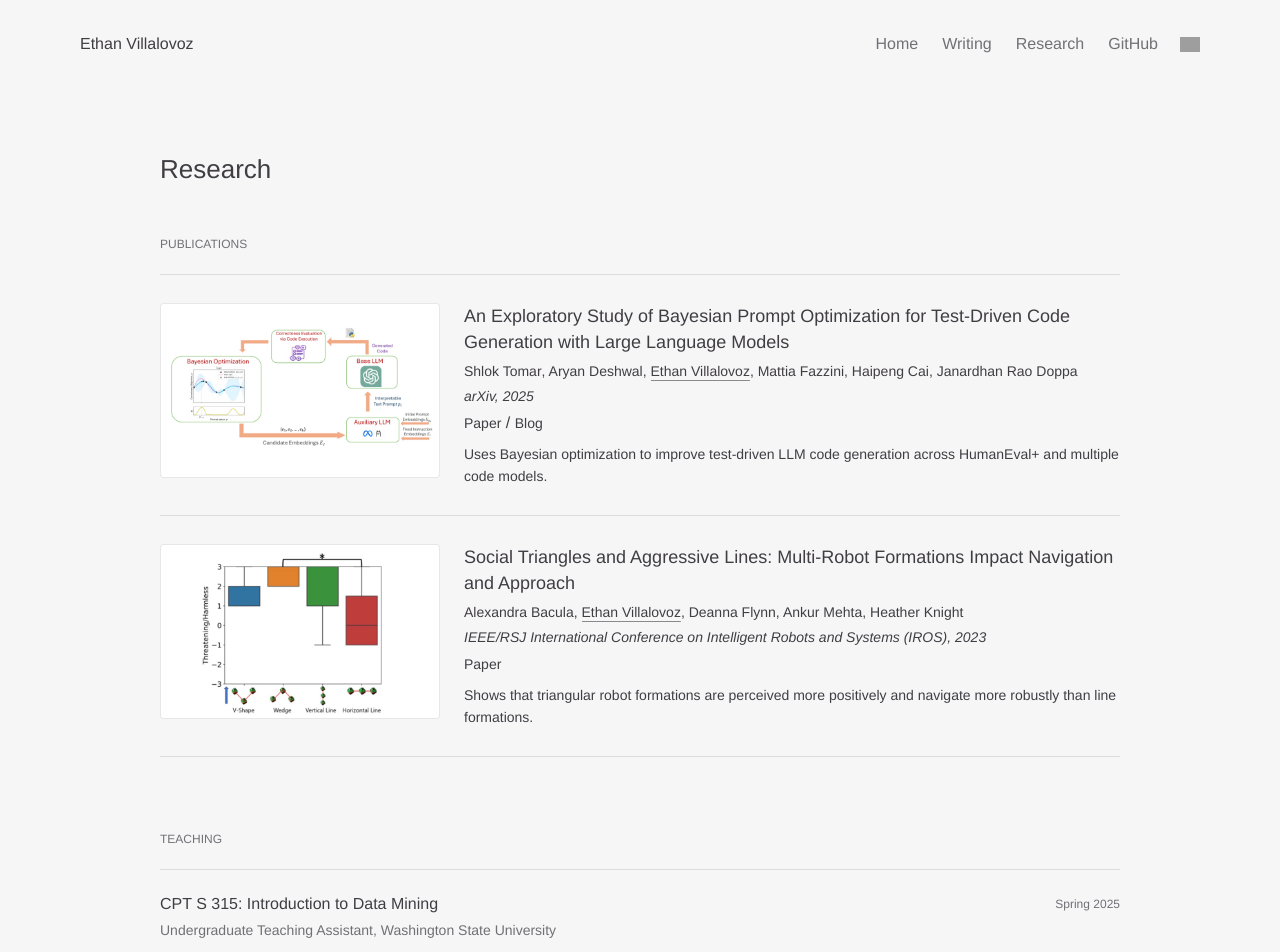
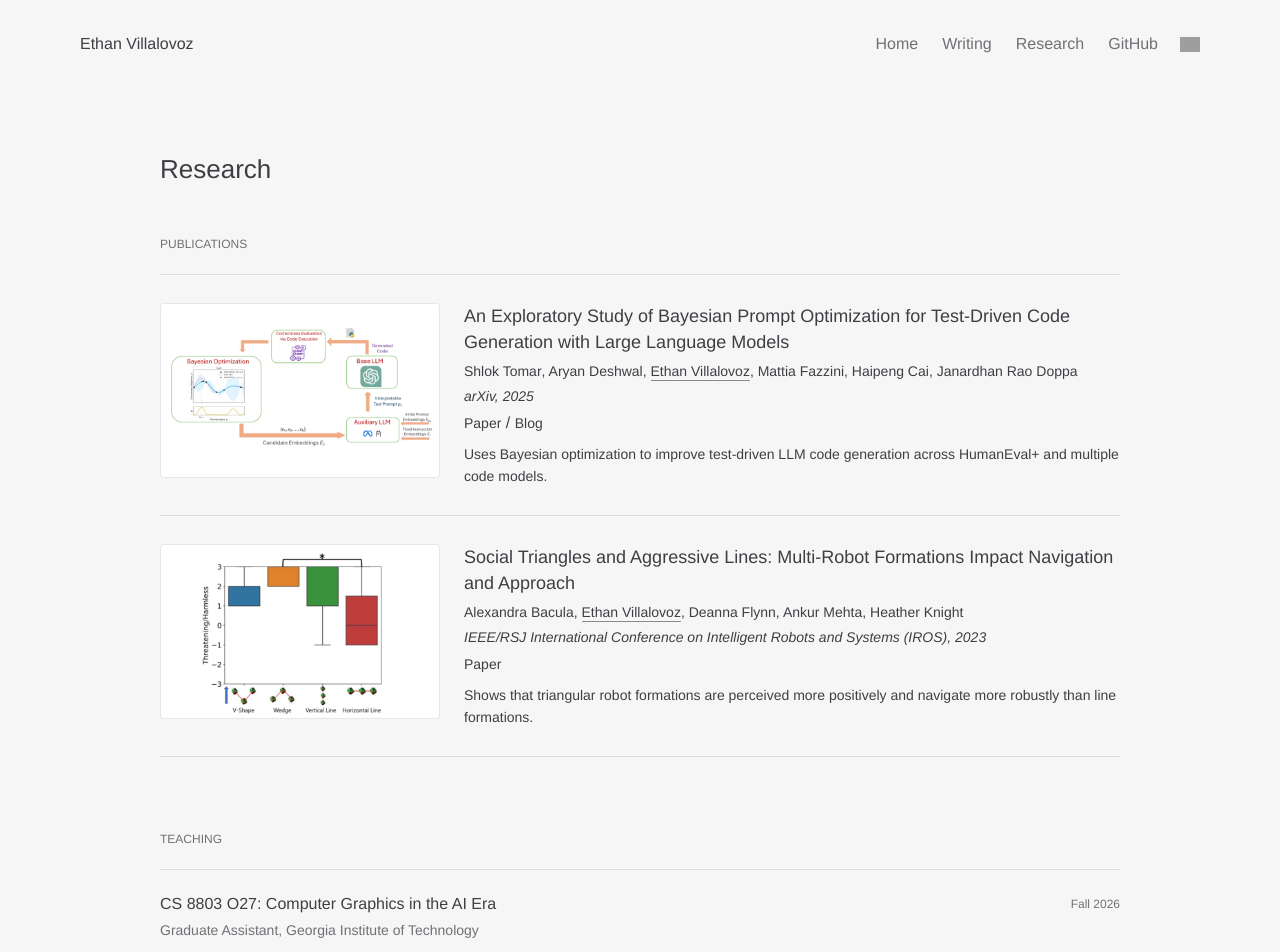
Before and after one commit to ethanvillalovoz/ethanvillalovoz.github.io, a Next.js app: page /research in a window 1280 px wide. Shown: the top 952 px of the page. Built offline with nearby package versions, Linux system fonts and the light colour scheme; grey boxes are pictures that could not be loaded.

Commit message:
Add Georgia Tech graduate assistant role

```diff
--- a/src/app/(secondary)/research/page.tsx
+++ b/src/app/(secondary)/research/page.tsx
@@ -178,7 +178,20 @@ export default function ResearchPage() {
 								{teachingExperiences.map((experience) => (
 									<li key={`${experience.course}-${experience.term}`} className="teaching-row">
 										<div>
-											<h3>{experience.course}</h3>
+											<h3>
+												{experience.href ? (
+													<a
+														href={experience.href}
+														target="_blank"
+														rel="noopener noreferrer"
+														className="portfolio-link"
+													>
+														{experience.course}
+													</a>
+												) : (
+													experience.course
+												)}
+											</h3>
 											<p className="teaching-role">
 												{experience.role}, {experience.institution}
 											</p>
--- a/src/data/research.ts
+++ b/src/data/research.ts
@@ -29,6 +29,7 @@ export interface ResearchPublication {
 
 export interface TeachingExperience {
 	course: string;
+	href?: string;
 	role: string;
 	institution: string;
 	term: string;
@@ -107,6 +108,13 @@ export const researchPublications: ResearchPublication[] = [
 
 export const teachingExperiences: TeachingExperience[] = [
 	{
+		course: "CS 8803 O27: Computer Graphics in the AI Era",
+		href: "https://omscs.gatech.edu/cs-8803-o27-computer-graphics-ai-era",
+		role: "Graduate Assistant",
+		institution: "Georgia Institute of Technology",
+		term: "Fall 2026",
+	},
+	{
 		course: "CPT S 315: Introduction to Data Mining",
 		role: "Undergraduate Teaching Assistant",
 		institution: "Washington State University",
```
